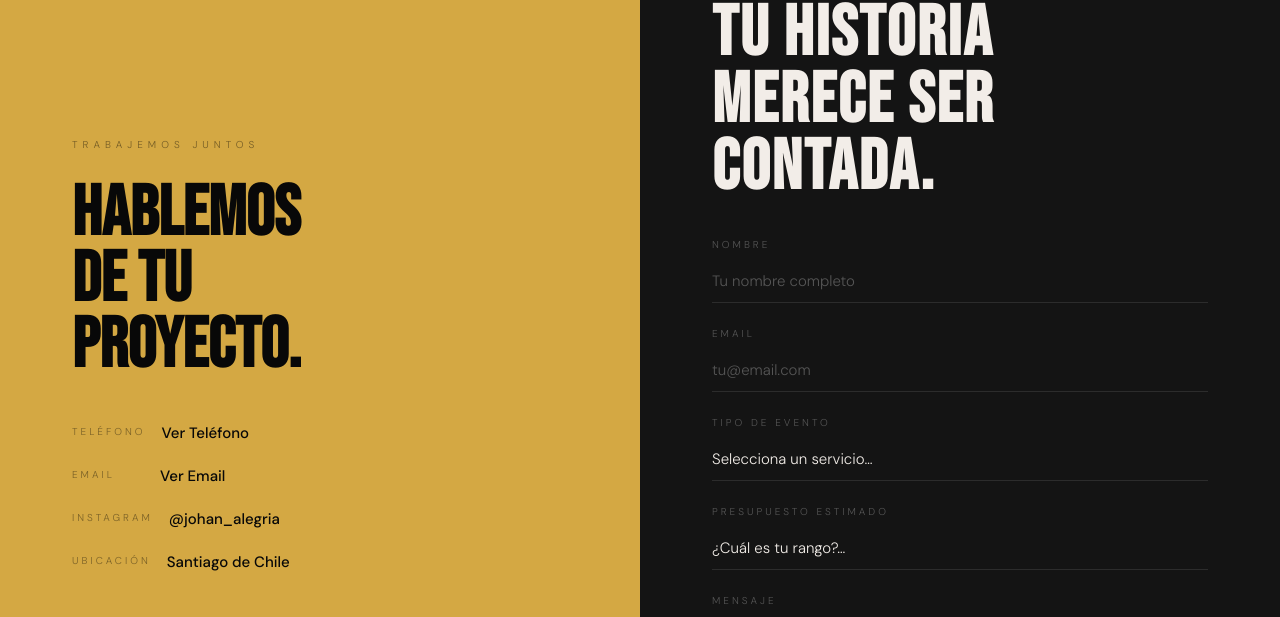
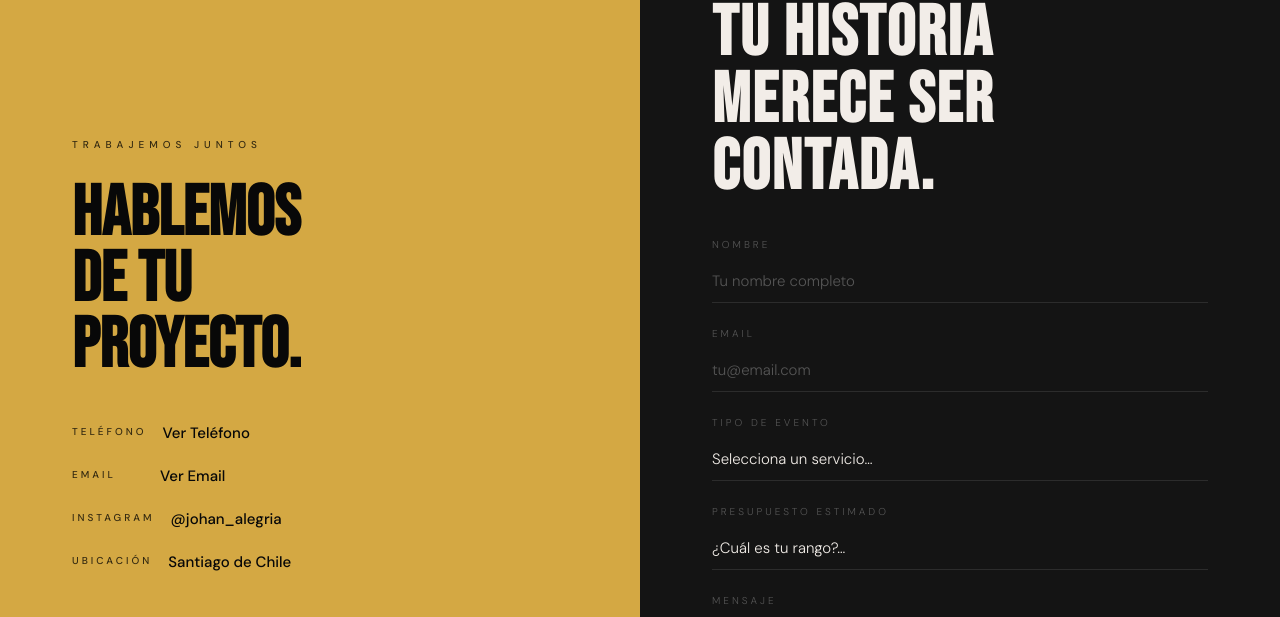
Before and after one commit to cfmillans-rgb/johan_alegria_web, a website: page index.html in a window 1280 px wide. Shown: the part 8452-9069 px from the top of the page. Drawn offline with Linux system fonts and the light colour scheme.

Commit message:
Fix: Increase opacity and font weight of labels in contact section for better contrast

```diff
--- a/index.html
+++ b/index.html
@@ -1176,7 +1176,7 @@ nav.scrolled {
   padding: 100px 72px;
   display: flex; flex-direction: column; justify-content: center;
 }
-.contact-left .section-label { color: rgba(0,0,0,0.45); }
+.contact-left .section-label { color: rgba(0,0,0,0.75); font-weight: 500; }
 .contact-heading {
   font-family: 'Bebas Neue', sans-serif;
   font-size: clamp(48px, 5.5vw, 82px);
@@ -1194,7 +1194,8 @@ nav.scrolled {
   font-size: 10px;
   letter-spacing: 0.3em;
   text-transform: uppercase;
-  color: rgba(0,0,0,0.42);
+  color: rgba(0,0,0,0.75);
+  font-weight: 500;
   min-width: 72px;
   padding-top: 2px;
 }
```
